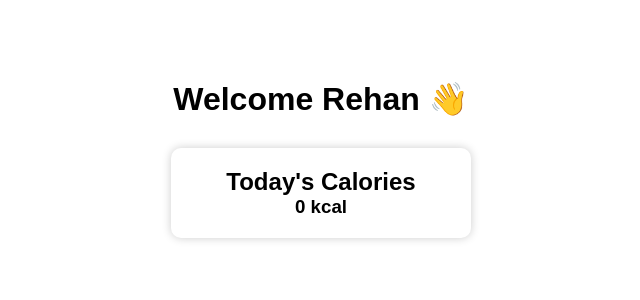
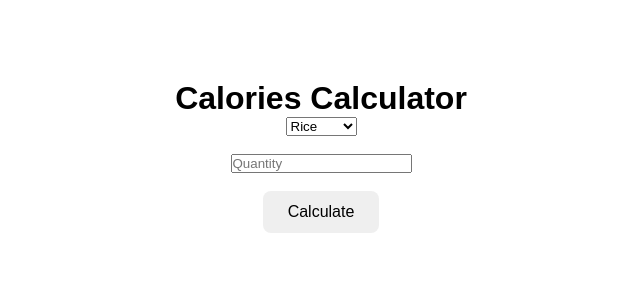
Before and after one commit to rehanahmedmulla/Calorie-Counter, a Flask app: page /dashboard in a window 1280 px wide. Shown: the part 68-368 px from the top of the page, without its empty margins (319-959 px from the left). Run offline with Flask 3, Linux system fonts and the light colour scheme.

Commit message:
Added calorie result details

```diff
--- a/app.py
+++ b/app.py
@@ -1,4 +1,4 @@
-from flask import Flask, render_template
+from flask import Flask, render_template, request
 
 app = Flask(__name__)
 
@@ -14,9 +14,32 @@ def login():
 def register():
     return render_template("register.html")
 
-@app.route("/dashboard")
+@app.route("/dashboard", methods=["GET", "POST"])
 def dashboard():
-    return render_template("dashboard.html")
+
+    calories = None
+
+    food_data = {
+        "Rice": 130,
+        "Egg": 70,
+        "Banana": 105,
+        "Apple": 95,
+        "Chicken": 239
+    }
+
+    if request.method == "POST":
+
+        food = request.form["food"]
+        quantity = int(request.form["quantity"])
+
+        calories = food_data[food] * quantity
+
+    return render_template(
+    "dashboard.html",
+    calories=calories,
+    selected_food=food if request.method == "POST" else None,
+    quantity=quantity if request.method == "POST" else None
+)
 
 if __name__ == "__main__":
     app.run(debug=True)
--- a/templates/dashboard.html
+++ b/templates/dashboard.html
@@ -12,12 +12,50 @@
 
 <div class="dashboard">
 
-    <h1>Welcome Rehan 👋</h1>
+    <h1>Calories Calculator</h1>
+
+    <form method="POST">
+
+        <select name="food">
+
+            <option>Rice</option>
+            <option>Egg</option>
+            <option>Banana</option>
+            <option>Apple</option>
+            <option>Chicken</option>
+
+        </select>
+
+        <br><br>
+
+        <input type="number"
+               name="quantity"
+               placeholder="Quantity"
+               required>
+
+        <br><br>
+
+        <button type="submit">
+            Calculate
+        </button>
+
+    </form>
+
+    {% if calories %}
 
     <div class="card">
-        <h2>Today's Calories</h2>
-        <h3>0 kcal</h3>
+
+       <h2>Calculation Result</h2>
+
+<p><strong>Food:</strong> {{ selected_food }}</p>
+
+<p><strong>Quantity:</strong> {{ quantity }}</p>
+
+<h1>{{ calories }} kcal</h1>
+
     </div>
+
+    {% endif %}
 
 </div>
 
```
